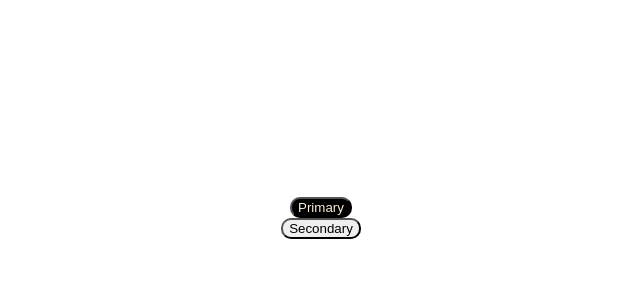
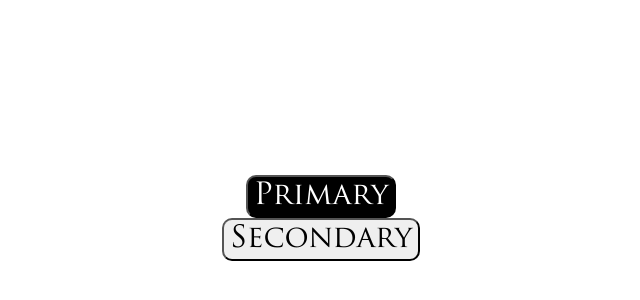
Before and after one commit to saschahaselhuhn/bEATit_APP, a Next.js app: page / in a window 1280 px wide. Shown: the part 182-482 px from the top of the page, without its empty margins (319-959 px from the left). Built offline with nearby package versions, Linux system fonts and the light colour scheme.

Commit message:
🚧  Add custom fonts to button

```diff
--- a/components/button/Button.module.css
+++ b/components/button/Button.module.css
@@ -1,8 +1,10 @@
 .btn {
   border-radius: 10px;
+  font-family: var(--BodyFont);
+  font-size: 30px;
 }
 
 .primary {
-  color: antiquewhite;
   background: black;
+  color: var(--PrimaryClr);
 }
```
